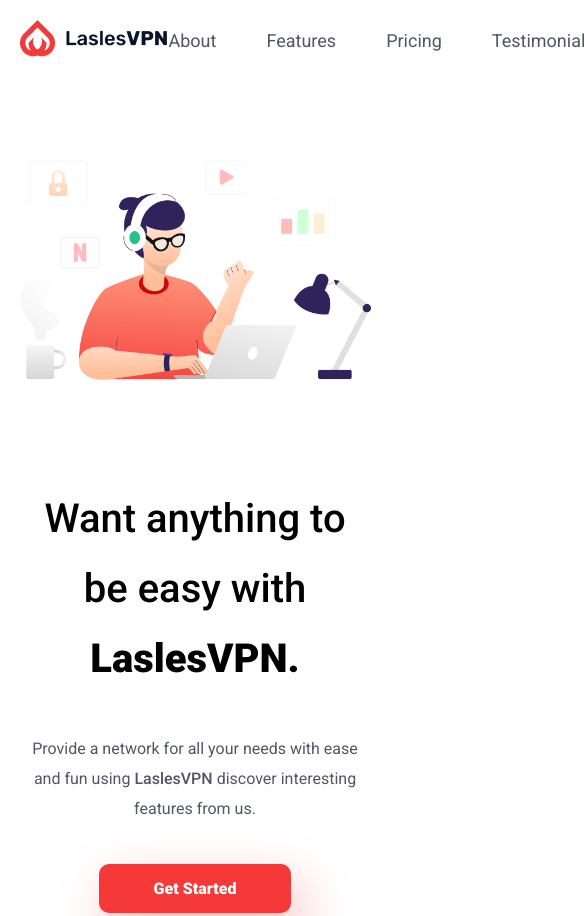
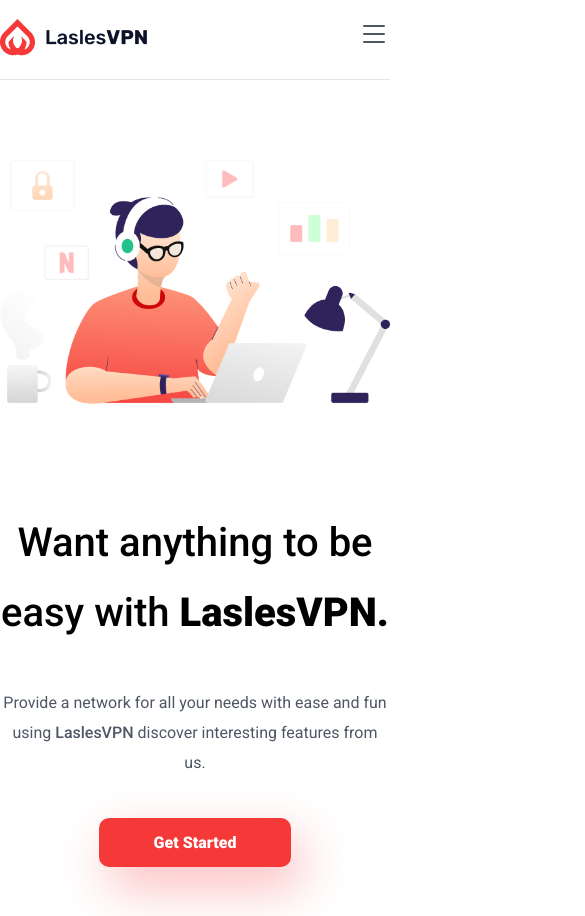
Before and after one commit to javokhir1704/Fourth-Figma-LaslesVPN, a plain HTML site: page index.html in a window 390 px wide. Shown: the top 916 px of the page, 585 px wide, since content can reach past the window. Drawn offline with Linux system fonts and the light colour scheme.

Commit message:
Add files via upload

```diff
--- a/index.html
+++ b/index.html
@@ -24,6 +24,24 @@
   <nav>
     <div class="container">
       <div class="sub-container-nav">
+              <!-- Sidedar-menu -->
+        <input type="checkbox" id="check">
+        <label for="check" class="checkbtn">
+
+          <svg
+          xmlns="http://www.w3.org/2000/svg"
+          width="32"
+          height="32"
+          fill="currentColor"
+          class="bi bi-list"
+          viewBox="0 0 16 16"
+        >
+          <path
+            fill-rule="evenodd"
+            d="M2.5 12a.5.5 0 0 1 .5-.5h10a.5.5 0 0 1 0 1H3a.5.5 0 0 1-.5-.5zm0-4a.5.5 0 0 1 .5-.5h10a.5.5 0 0 1 0 1H3a.5.5 0 0 1-.5-.5zm0-4a.5.5 0 0 1 .5-.5h10a.5.5 0 0 1 0 1H3a.5.5 0 0 1-.5-.5z"
+          />
+        </svg>
+      </label>
 
         <div class="left-nav">
           <img src="./img/nav-logo.png" alt="logo">
@@ -31,7 +49,7 @@
 
         <div class="middle-nav">
           <ul>
-            <li><a href="#">About</a></li>
+            <li><a class="active" href="#">About</a></li>
             <li><a href="#">Features</a></li>
             <li><a href="#">Pricing</a></li>
             <li><a href="#">Testimonials</a></li>
--- a/styles-media.css
+++ b/styles-media.css
@@ -378,10 +378,46 @@
       font-weight:400;
     }
 
+    /*navigation part*/
+
+
+    .middle-nav {
+      position:fixed;
+      top:80px;
+      left:-100%;
+
+      text-align:center;
+
+
+      width:70%; /*It depends on you whether you would set 100% of width or some px*/
+      height:100vh;
+
+      background:#2c3e50;
+
+      /* transition:all 0.15s; */
+
+      transition: all 0.5s;
+    }
+
+
+
+
+    .right-nav {
+      margin-right: 0px;
+    }
+
+
+
+
+
 }
 
 
 @media all and (max-width:930px) {
+    .container {
+      width:90%;
+    }
+
       .user-part .bold-number,
     .location-part .bold-number,
     .server-part .bold-number {
@@ -712,6 +748,78 @@
 
 
 @media all and (max-width:770px) {
+
+  .container {
+    width:100%;
+  }
+
+  /*Navigation part*/
+
+  .right-nav {
+    display:none;
+  }
+
+  .checkbtn {
+    display:block;
+  }
+
+
+  #check:checked ~ .middle-nav  {
+    /*It means that
+    when we click or check the input that type is checkbox, all siblings of it that is ul will be selected*/
+    left:0%;
+  }
+
+  .middle-nav ul{
+    display: block;
+  }
+
+  nav .middle-nav ul li {
+    display:block;
+
+    margin:50px 0px;
+
+    line-height:30px;
+
+    transition: all 0.15s;
+  }
+
+  nav ul li a {
+    font-size:18px;
+    font-family: sans-serif;
+    color:white;
+  }
+
+  .middle-nav ul li a:hover {
+    transform: scale(1.2);
+
+    background:unset;
+
+    padding:5px 10px;
+
+    border-radius:5px;
+  }
+
+  nav .middle-nav ul li:hover {
+    background:rgba(255, 255, 255, 0.415);
+  }
+
+
+  /****/
+
+  .sub-container-nav {
+    width:100%;
+    height:100%;
+
+    display:flex;
+    flex-direction: row-reverse;
+    justify-content:space-between;
+    align-items:center;
+  }
+
+
+
+
   .user-part .bold-number,
   .location-part .bold-number,
   .server-part .bold-number {
--- a/styles.css
+++ b/styles.css
@@ -11,12 +11,39 @@
 
 /*navigation bar*/
 
+.checkbtn {
+  font-size: 30px;
+  color:#fff;
+  float:right;
+  line-height: 80px;
+  cursor: pointer;
+
+
+  display:none; /*It'll remove it entirely.You could say that Instead of that approach,
+  you could use opacity:1; and it would be invisible but it
+  would be still on page taking up some determined space when
+  you inspect it*/
+}
+
+#check {
+  display:none;
+
+}
+
 nav {
   width:100%;
-  height:max-content;
+
+  position:sticky;
+  top:0;
+
+  background:white;
+
   height:80px;
+  z-index: 99;
 
   margin-bottom:80px;
+
+  border-bottom:1px solid rgb(228, 228, 228);
 }
 
 .left-nav img,
@@ -31,7 +58,8 @@ nav {
 .left-nav img:hover,
 .middle-nav ul li:hover,
 .right-nav p:hover,
-.right-nav button:hover {
+.right-nav button:hover,
+.active:hover {
   cursor: pointer;
 
   transform: scale(1.2);
@@ -41,9 +69,12 @@ nav {
 .left-nav img:active,
 .middle-nav ul li:active,
 .right-nav p:active,
-.right-nav button:active {
+.right-nav button:active,
+.active:active {
   opacity:0.5;
 }
+
+
 
 
 .middle-nav ul li a:hover {
```
